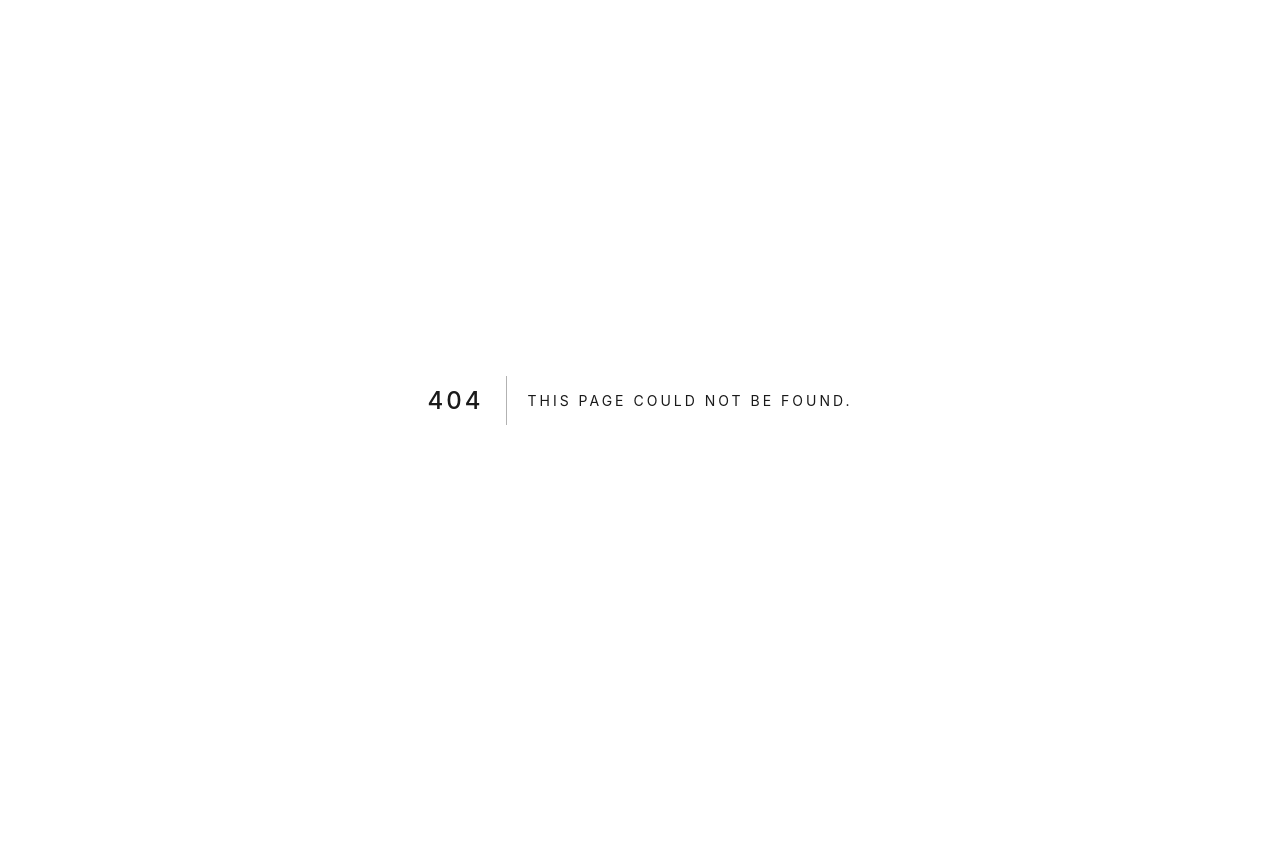
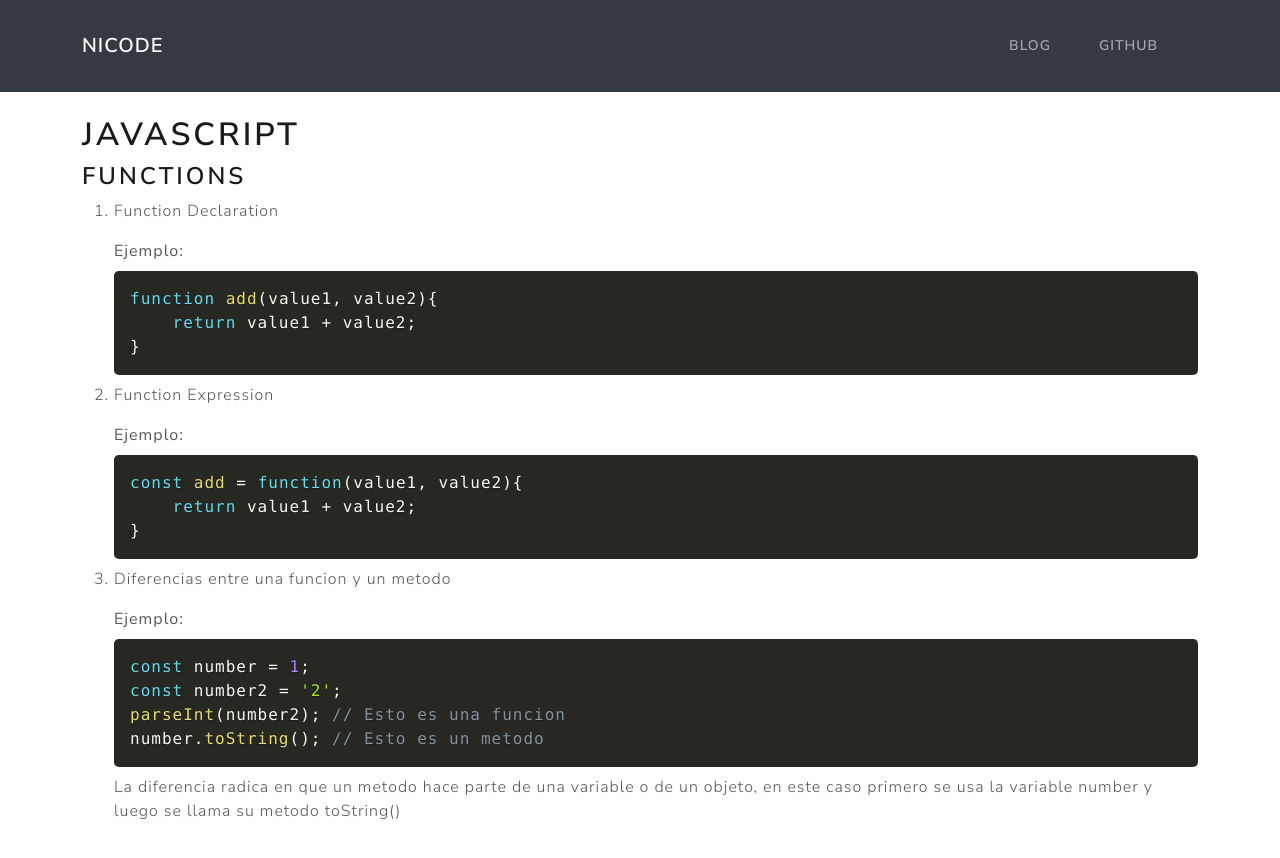
Before and after one commit to nicolasariza/nicode, a Next.js app: page /blog/javascript/functions in a window 1280 px wide. Before the commit this address had no page. Shown: the top 858 px of the page. Before the commit the page ends 800 px from the top, so only its background shows below. Built offline with nearby package versions, Linux system fonts and the light colour scheme.

Commit message:
functions section added

```diff
--- a/pages/blog/javascript.js
+++ b/pages/blog/javascript.js
@@ -17,6 +17,11 @@ const Javascript = () => {
             </Link>
           </li>
           <li>
+            <Link href="javascript/functions">
+              <a className="nav-link">Functions</a>
+            </Link>
+          </li>
+          <li>
             <Link href="javascript/tips">
               <a className="nav-link">Tips</a>
             </Link>
--- /dev/null
+++ b/pages/blog/javascript/functions.js
@@ -0,0 +1,43 @@
+import Layout from '../../../components/Layout';
+
+const Functions = () => {
+  return (
+    <Layout>
+      <h1>Javascript</h1>
+      <h3>Functions</h3>
+      <ol>
+        <li>
+          <p>Function Declaration</p>
+          <strong>Ejemplo:</strong>
+          <pre>
+            <code className="language-js">{`function add(value1, value2){
+    return value1 + value2;
+}`}</code>
+          </pre>
+        </li>
+        <li>
+          <p>Function Expression</p>
+          <strong>Ejemplo:</strong>
+          <pre>
+            <code className="language-js">{`const add = function(value1, value2){
+    return value1 + value2;
+}`}</code>
+          </pre>
+        </li>
+        <li>
+          <p>Diferencias entre una funcion y un metodo</p>
+          <strong>Ejemplo:</strong>
+          <pre>
+            <code className="language-js">{`const number = 1;
+const number2 = '2';
+parseInt(number2); // Esto es una funcion
+number.toString(); // Esto es un metodo`}</code>
+          </pre>
+          <p>La diferencia radica en que un metodo hace parte de una variable o de un objeto, en este caso primero se usa la variable number y luego se llama su metodo toString()</p>
+        </li>
+        </ol>
+    </Layout>
+  );
+};
+
+export default Functions;
```
